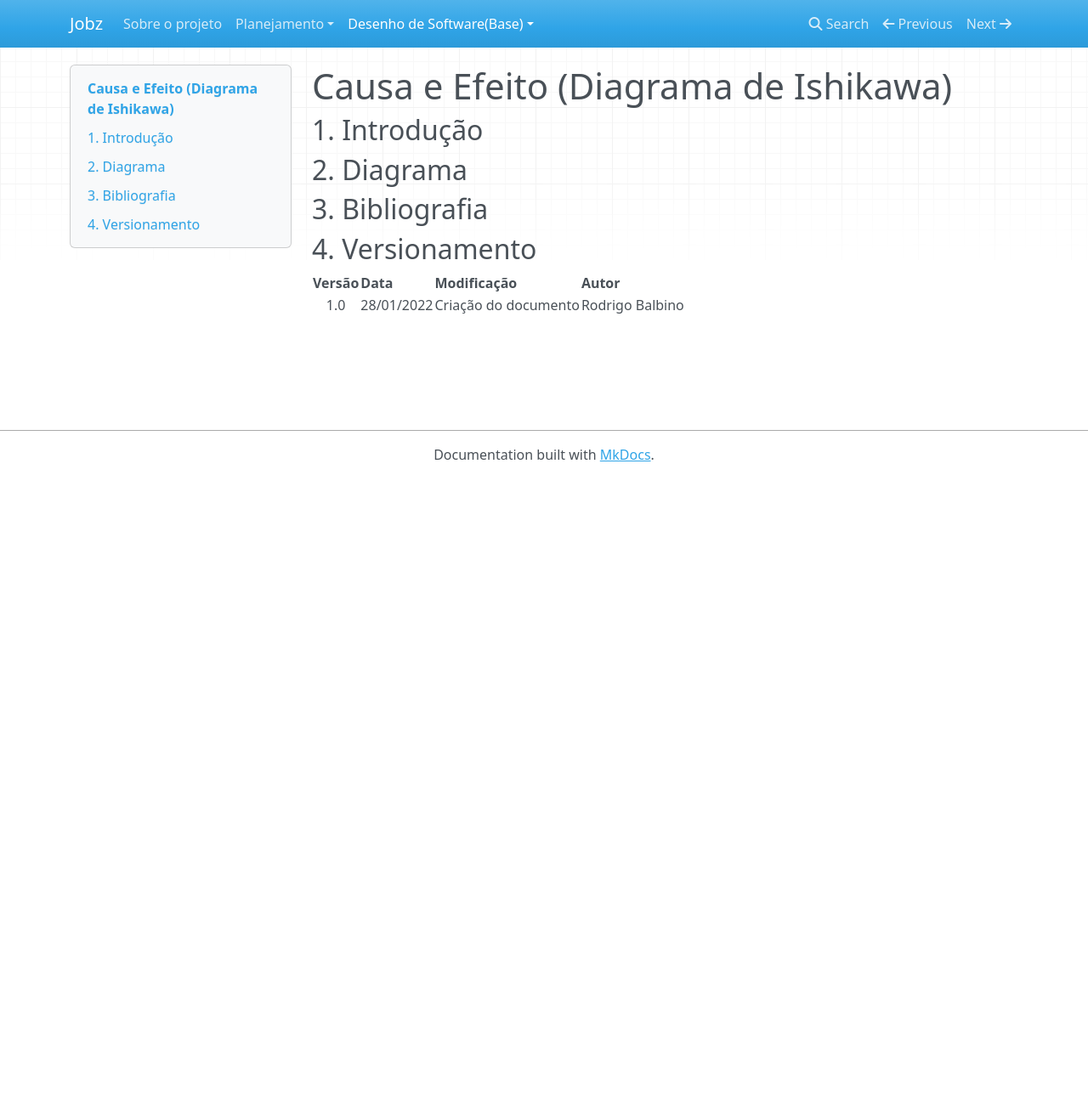
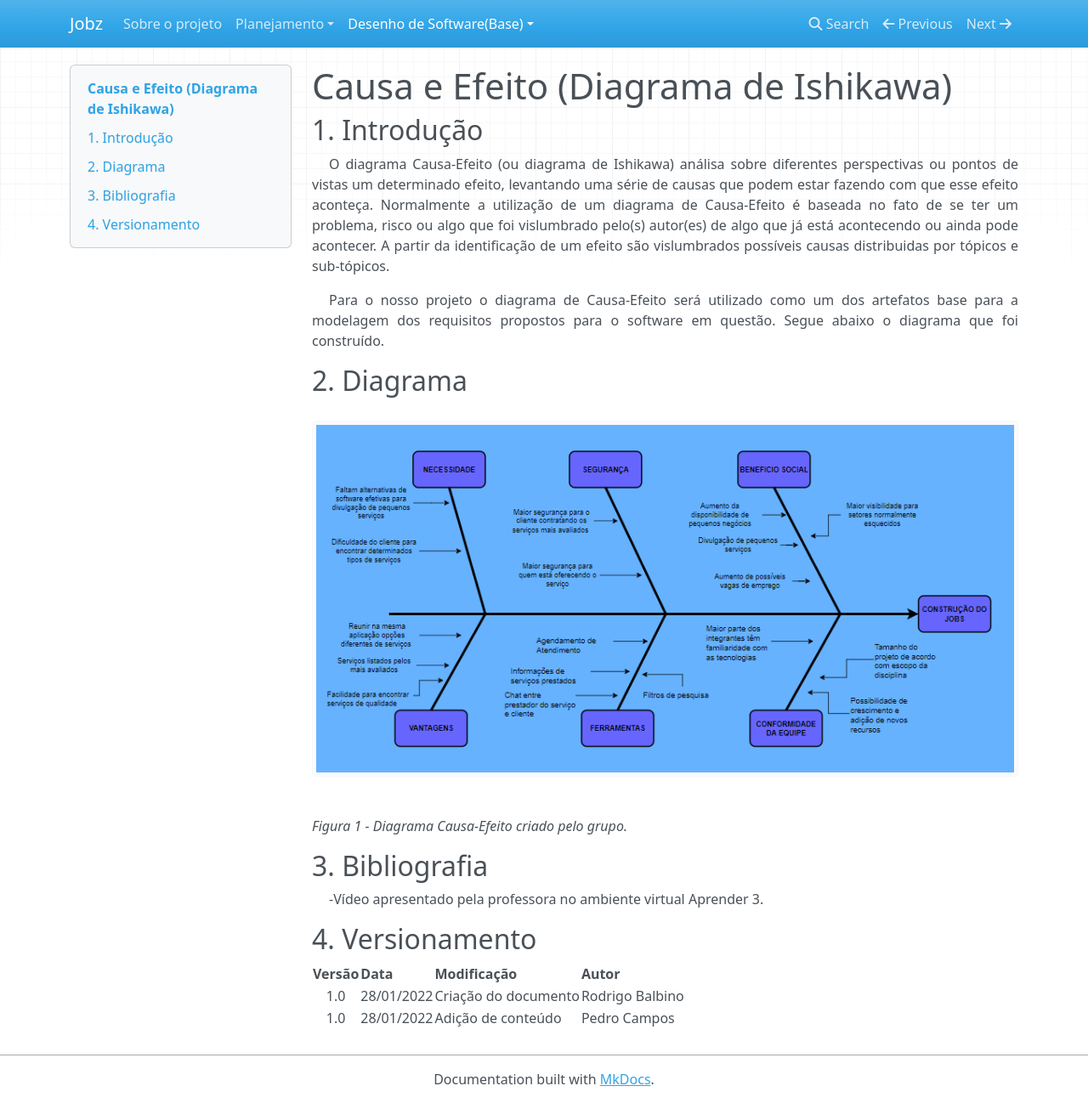
Before and after one commit to UnBArqDsw2021-2/2021.2_G6_Jobz_docs, an MkDocs documentation site: the page built from docs/Entrega_I/Modelagem/causaEefeito.md, in a window 1280 px wide and 1298 px high. Shown: the whole window at 85% size. Built offline with MkDocs 1.6.1, drawn with Linux system fonts in a browser that asks for light colours; nearby versions of some CDN libraries.

Commit message:
Atualizacao Conteudo Causa Efeito

```diff
--- a/docs/Entrega_I/Modelagem/causaEefeito.md
+++ b/docs/Entrega_I/Modelagem/causaEefeito.md
@@ -2,12 +2,29 @@
 
 ## 1. Introdução
 
+<p style="text-indent: 20px; text-align: justify">
+O diagrama Causa-Efeito (ou diagrama de Ishikawa) análisa sobre diferentes perspectivas ou pontos de vistas um determinado efeito, levantando uma série de causas que podem estar fazendo com que esse efeito aconteça. Normalmente a utilização de um diagrama de Causa-Efeito é baseada no fato de se ter um problema, risco ou algo que foi vislumbrado pelo(s) autor(es) de algo que já está acontecendo ou ainda pode acontecer. A partir da identificação de um efeito são vislumbrados possíveis causas distribuidas por tópicos e sub-tópicos.
+</p>
+
+<p style="text-indent: 20px; text-align: justify">
+Para o nosso projeto o diagrama de Causa-Efeito será utilizado como um dos artefatos base para a modelagem dos requisitos propostos para o software em questão. Segue abaixo o diagrama que foi construído.
+</p>
+
 ## 2. Diagrama
 
+<img src='../../../images/CausaEfeito.png' width=auto height=auto>
+
+*Figura 1 -  Diagrama Causa-Efeito criado pelo grupo.*
+
 ## 3. Bibliografia
+
+<p style="text-indent: 20px; text-align: justify">
+-Vídeo apresentado pela professora no ambiente virtual Aprender 3.
+</p>
 
 ## 4. Versionamento
 
 | Versão | Data       | Modificação          | Autor           |
 | :----: | ---------- | -------------------- | --------------- |
 |  1.0   | 28/01/2022 | Criação do documento | Rodrigo Balbino |
+|  1.0	 | 28/01/2022 | Adição de conteúdo   | Pedro Campos    |
```
Also changed, not shown: docs/images/CausaEfeito.png (added).
